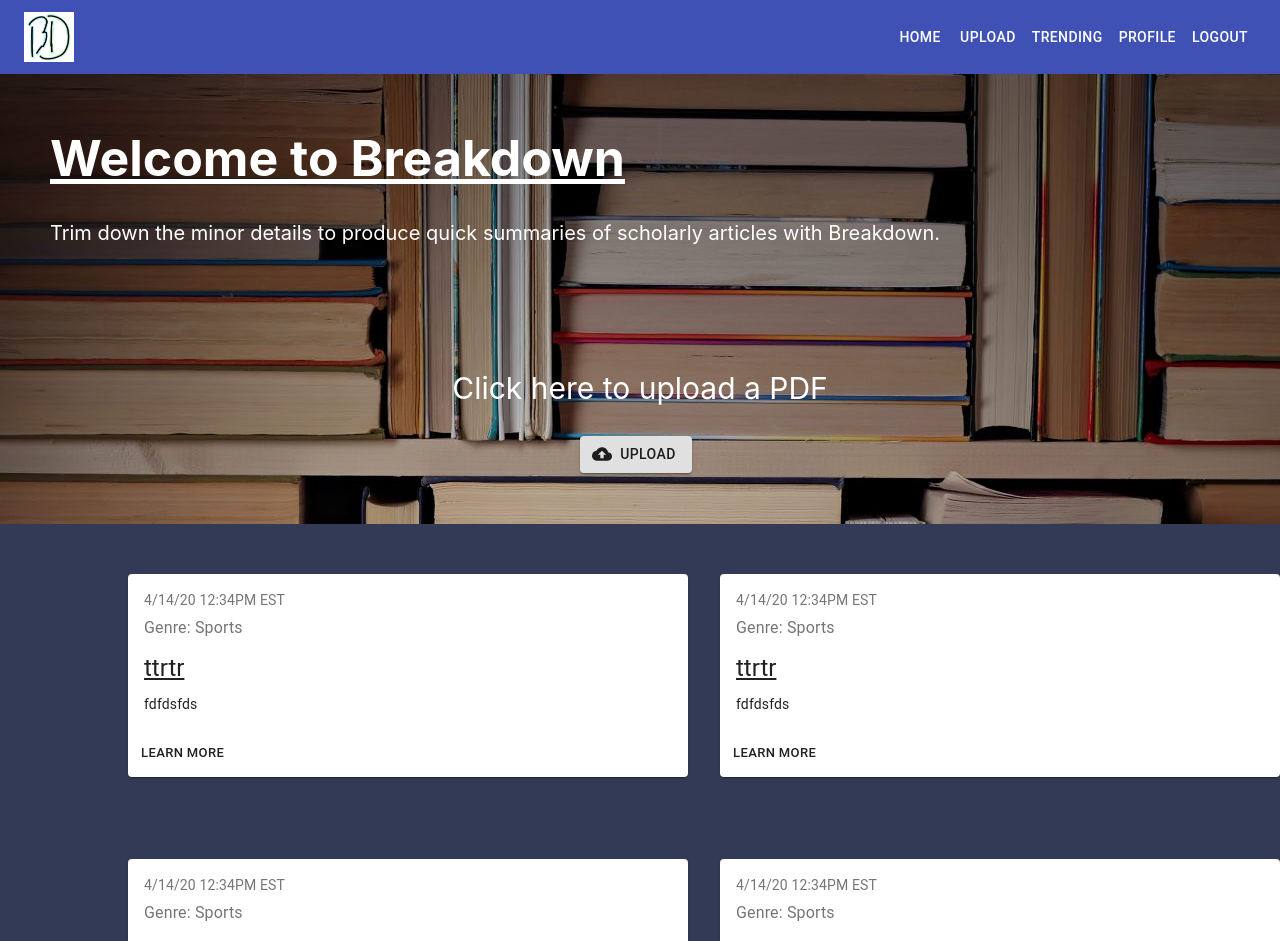
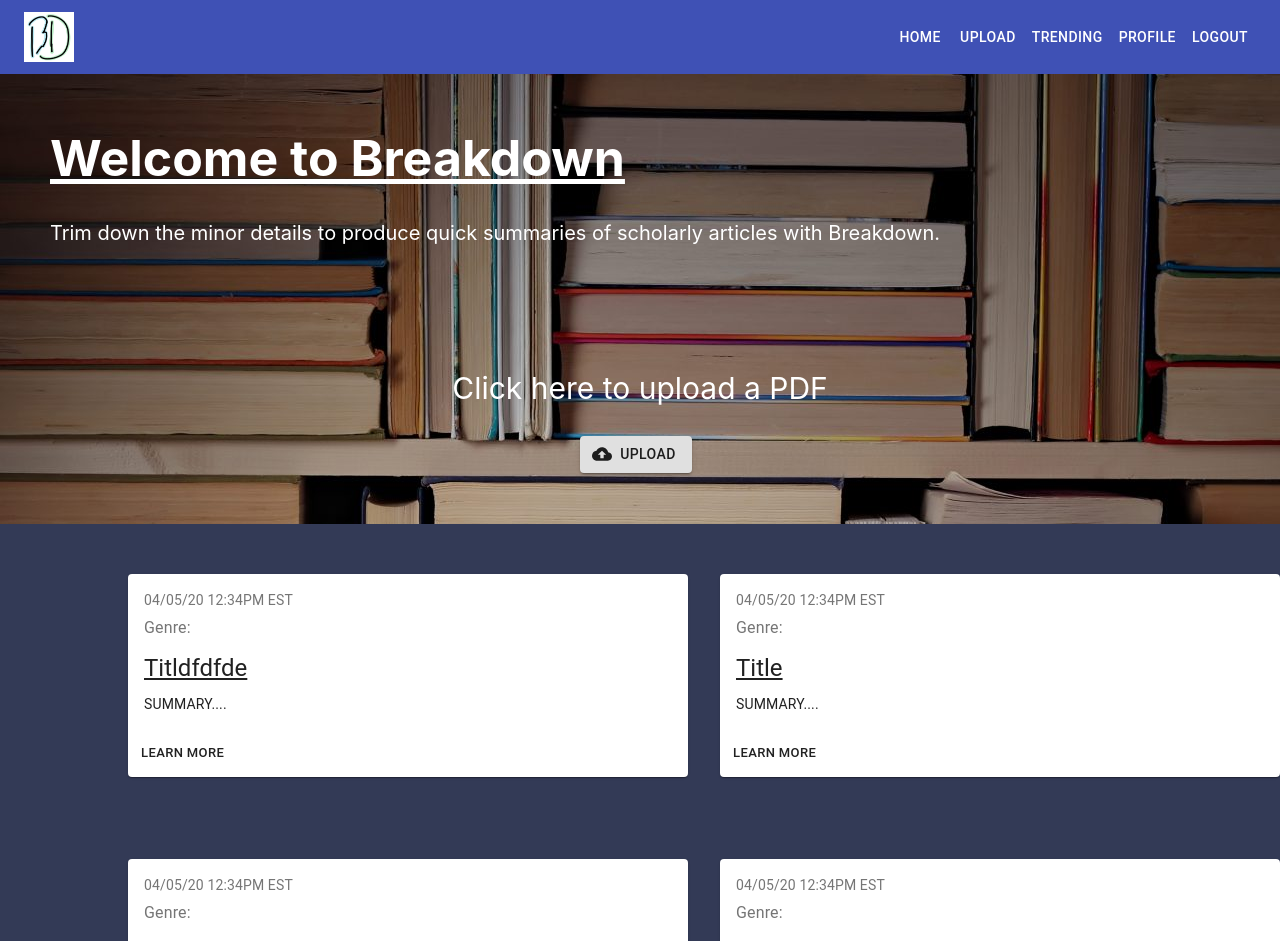
Before and after one commit to jacobdavis608/Breakdown, a React (Create React App) app: page / in a window 1280 px wide. Shown: the top 941 px of the page. Built offline with nearby package versions, Linux system fonts and the light colour scheme.

Commit message:
added ability to read card info from JSON

```diff
--- a/src/components/Home/Home.js
+++ b/src/components/Home/Home.js
@@ -8,11 +8,13 @@ import books from '../Images/books.jpg';
 import {Link} from 'react-router-dom';
 import Grid from '@material-ui/core/Grid';
 import Summary from '../Summary.js'
+import data from '../data.json'
 const useStyles = makeStyles((theme) => ({
 }));
 
 function Home() {
   const classes = useStyles();
+  const info = data.users.user0001.cards
   return (
     <React.Fragment>
       <div className="middleSection"
@@ -39,22 +41,22 @@ function Home() {
       <div style={{paddingLeft:'10%'}}>
         <Grid container spacing={4}>
           <Grid item xs={6} sm={6}>
-            <Summary date='4/14/20' time='12:34PM EST' genre='Sports' title='ttrtr' summary='fdfdsfds' url='google.com'/>
+            <Summary cards={info[0]}/>
           </Grid>
           <Grid item xs={6} sm={6}>
-            <Summary date='4/14/20' time='12:34PM EST' genre='Sports' title='ttrtr' summary='fdfdsfds' url='google.com'/>
+            <Summary />
           </Grid>
           <Grid item xs={6} sm={6}>
-            <Summary date='4/14/20' time='12:34PM EST' genre='Sports' title='ttrtr' summary='fdfdsfds' url='google.com'/>
+            <Summary />
           </Grid>
           <Grid item xs={6} sm={6}>
-            <Summary date='4/14/20' time='12:34PM EST' genre='Sports' title='ttrtr' summary='fdfdsfds' url='google.com'/>
+            <Summary />
           </Grid>
           <Grid item xs={6} sm={6}>
-            <Summary date='4/14/20' time='12:34PM EST' genre='Sports' title='ttrtr' summary='fdfdsfds' url='google.com'/>
+            <Summary />
           </Grid>
           <Grid item xs={6} sm={6}>
-            <Summary date='4/14/20' time='12:34PM EST' genre='Sports' title='ttrtr' summary='fdfdsfds' url='google.com'/>
+            <Summary />
           </Grid>
         </Grid>
       </div>
--- a/src/components/Summary.js
+++ b/src/components/Summary.js
@@ -32,32 +32,33 @@ const Summary = props => {
     <Card className={classes.root} style={{marginTop:50, textAlign:'left'}}>
       <CardContent>
         <Typography className={classes.title} color="textSecondary" gutterBottom>
-          {props.date} {props.time}
+          {props.cards.date} {props.cards.time}
         </Typography>
         <Typography className={classes.pos} color="textSecondary">
-          Genre: {props.genre}
+          Genre: {props.cards.genre}
         </Typography>
         <Typography variant="h5" component="h2" style={{textDecorationLine: 'underline'}}>
-            {props.title}
+            {props.cards.title}
         </Typography>
         <Typography variant="body2" component="p" style={{paddingTop: 10}}>
-            {props.summary}
+            {props.cards.summary}
         </Typography>
       </CardContent>
       <CardActions>
-        <Button href={props.url} size="small">Learn More</Button>
+        <Button href={props.cards.url} size="small">Learn More</Button>
       </CardActions>
     </Card>
   );
 };
 
 Summary.defaultProps = {
-  date: '04/01/20',
-  time: '12:00PM EST',
-  genre: 'GENRE',
-  title: 'TITLE',
-  summary: 'SUMMARY',
-  url: 'https://www.google.com/'
+  cards: {
+    "date": "04/05/20",
+    "time": "12:34PM EST",
+    "title": "Title",
+    "summary": "SUMMARY....",
+    "url": "www.google.com"
+  }
 };
 
 export default Summary;
--- /dev/null
+++ b/src/components/data.json
@@ -0,0 +1,16 @@
+{
+    "users": {
+        "user0001":
+            {
+                "cards": [
+                    {
+                        "date": "04/05/20",
+                        "time": "12:34PM EST",
+                        "title": "Titldfdfde",
+                        "summary": "SUMMARY....",
+                        "url": "www.google.com"
+                    }
+                ]
+            }
+    }
+}
```
